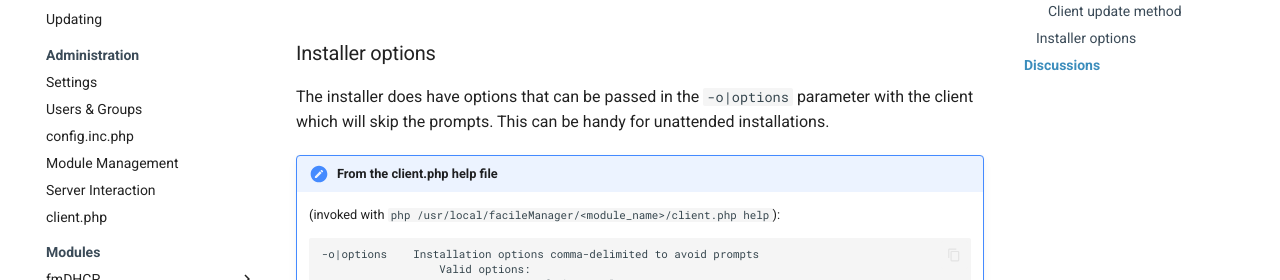
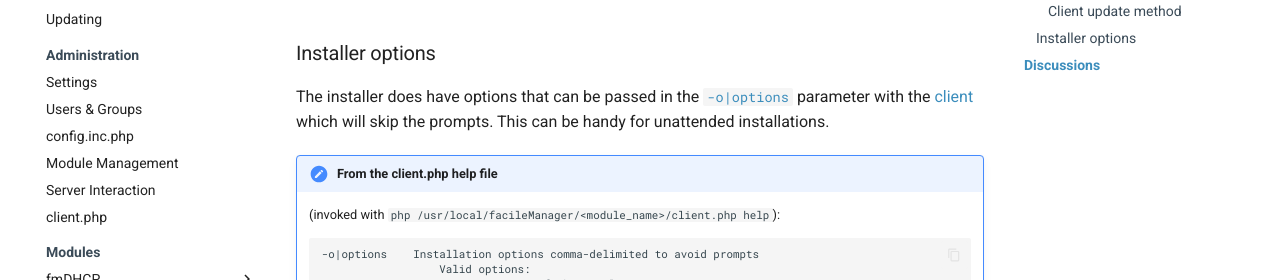
Before and after one commit to facileManager/facileManager-docs, an MkDocs documentation site: the page built from docs/getting-started/basic-install.md, in a window 1280 px wide and 900 px high, scrolled down 1827 px. Shown: the part 232-512 px from the top of the window. Built offline with MkDocs 1.6.1 and Material for MkDocs 9.7.7, drawn with Linux system fonts in a browser that asks for light colours; comment, search, counter and statistics services are not loaded; part of the change alters nothing that is shown.

```diff
--- a/docs/getting-started/basic-install.md
+++ b/docs/getting-started/basic-install.md
@@ -83,7 +83,7 @@ How the fM server can communicate with the client to initiate configuration upda
 >Specify this option to allow the fM server to invoke an HTTP POST to the client and invoke `client.php` to apply pending changes. This option will allow for immediate changes from fM.
 
 ### Installer options
-The installer does have options that can be passed in the `-o|options` parameter with the client which will skip the prompts.  This can be handy for unattended installations.
+The installer does have options that can be passed in the [`-o|options`](../admin/client.php.md#-o-options) parameter with the [client](../admin/client.php.md) which will skip the prompts.  This can be handy for unattended installations.
 
 !!! note "From the client.php help file"
     (invoked with `php /usr/local/facileManager/<module_name>/client.php help`):
```
